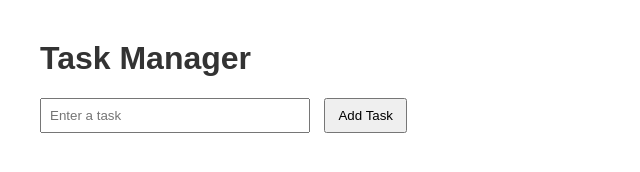
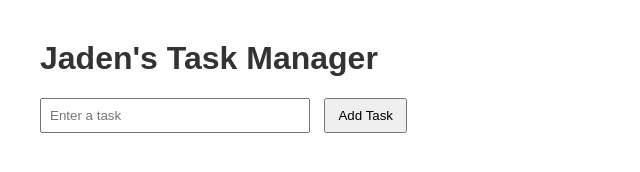
Before and after one commit to JadenB2609/BPP_DevOps_Demo, a website: page index.html in a window 1280 px wide. Shown: the whole page, without its empty margins (0-640 px from the left). Drawn offline with Linux system fonts and the light colour scheme.

Commit message:
Update index.html

```diff
--- a/index.html
+++ b/index.html
@@ -15,7 +15,7 @@
 </style>
 </head>
 <body>
-<h1>Task Manager</h1>
+<h1>Jaden's Task Manager</h1>
 <input id='taskInput' type='text' placeholder='Enter a task'>
 <button id='addBtn'>Add Task</button>
 <ul id='taskList'></ul>
```
